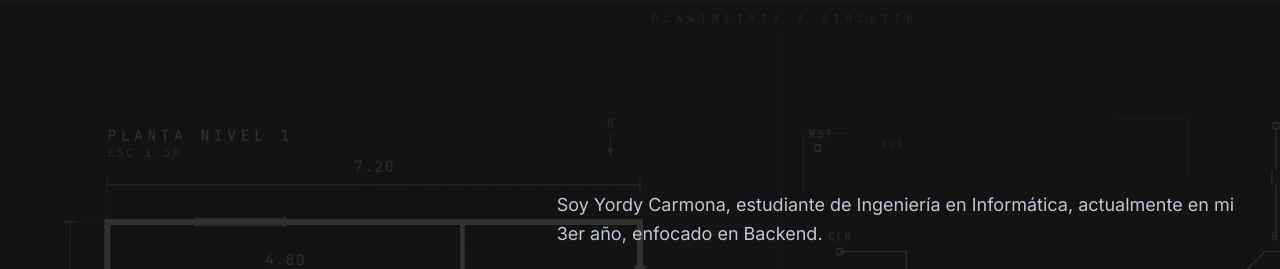
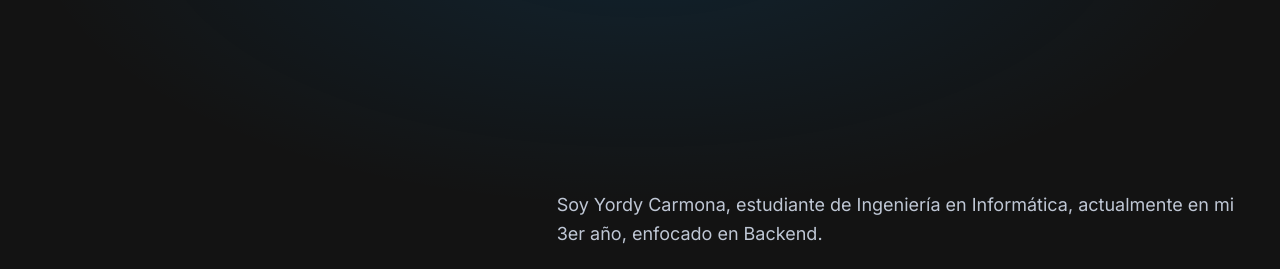
Before and after one commit to yordycg/yordycg-portfolio, a plain HTML site: page src/index.html in a window 1280 px wide. Shown: the top 269 px of the page. Drawn offline with Linux system fonts and the light colour scheme.

Commit message:
feat(assets): remove hero image and replace with CSS gradient

```diff
--- a/src/css/main.css
+++ b/src/css/main.css
@@ -345,12 +345,12 @@ button,
   align-items: center;
   padding: 8rem 4rem;
   border-bottom: 1px solid var(--border-color);
-  background-image:
-    linear-gradient(rgba(19, 19, 19, 0.85), rgba(19, 19, 19, 0.85)),
-    url("../assets/img/blueprint_hero_bg.webp");
-  background-size: cover;
-  background-position: center;
-  background-repeat: no-repeat;
+  background: radial-gradient(
+      ellipse 80% 60% at 50% -10%,
+      rgba(0, 153, 255, 0.12),
+      transparent 60%
+    ),
+    var(--bg-color);
 }
 
 .about__container {
```
Also changed, not shown: scripts/hero.svg (deleted), src/assets/img/blueprint_hero_bg.webp (deleted), 1 other file.
